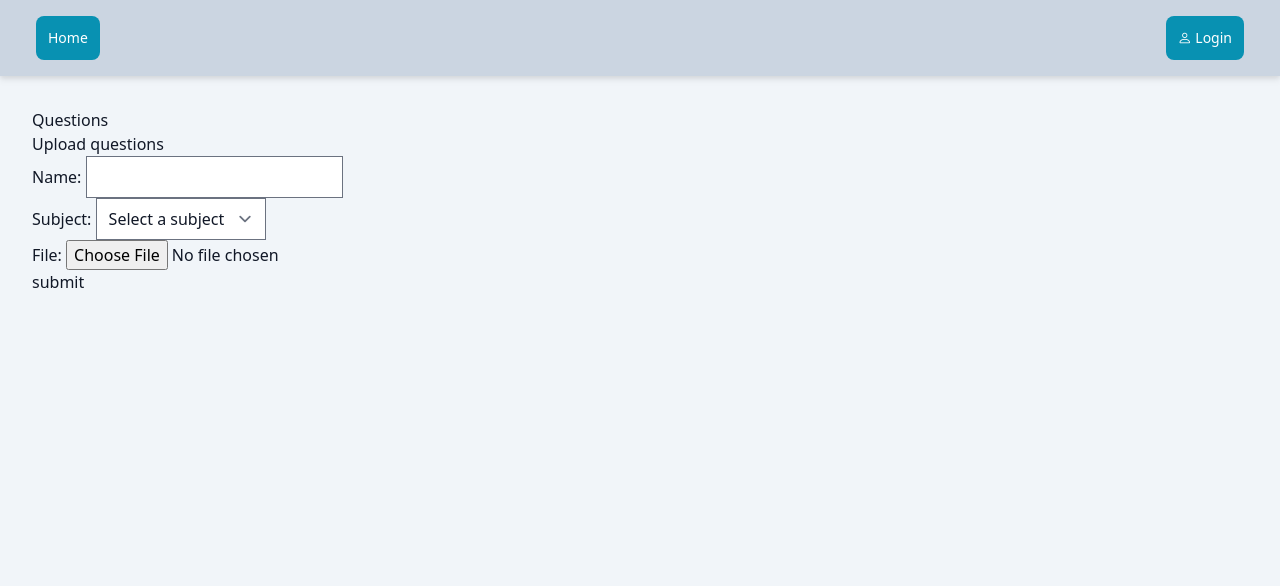
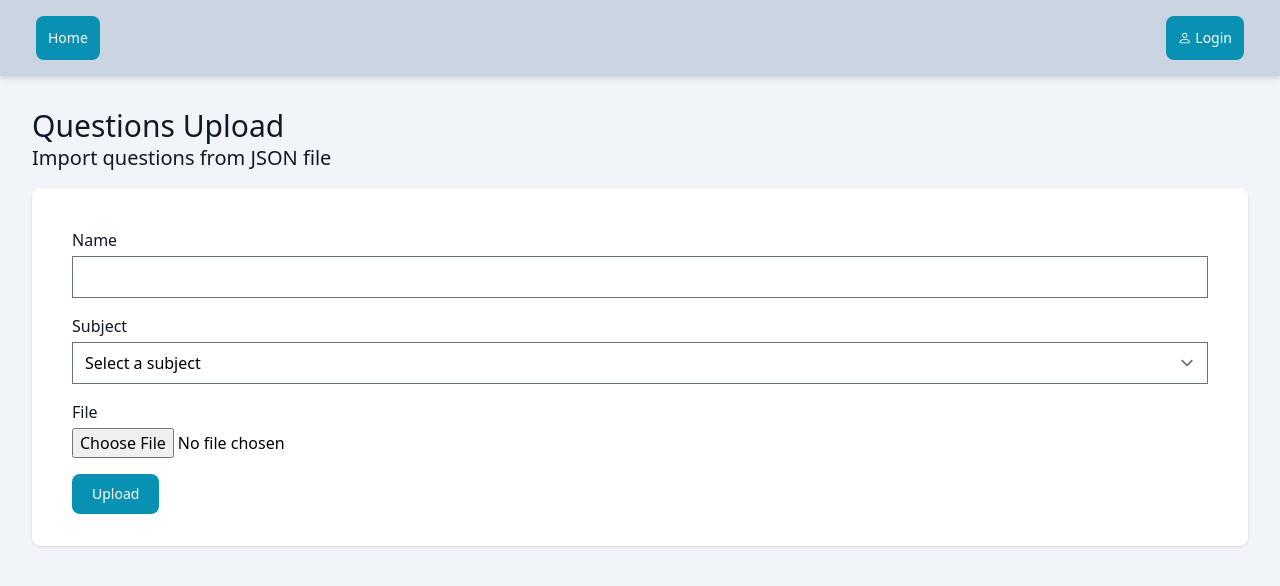
Before and after one commit to ProfSchimd/quiz-app, a Django app: page /question/upload in a window 1280 px wide. Shown: the top 586 px of the page. Run offline with Django 4.2, Linux system fonts and the light colour scheme; data that the repository does not hold is empty; some libraries are stand-ins or nearby versions.

Commit message:
Continued porting to Tailwind CSS.
Ported queston/show/<n> and question/upload routes to Tailwind CSS.
To get uniform layout, also subject_add and tag_add has been changed.

```diff
--- a/quiz_app/templates/QuizApp/question/question_upload.html
+++ b/quiz_app/templates/QuizApp/question/question_upload.html
@@ -1,12 +1,33 @@
 {% extends "base.html" %}
-    {% block content %}
-    <h1>Questions</h1>
-    {% if filter %}
+{% load widget_tweaks %}
+{% block content %}
+<header class="mb-4">
+    <hgroup>
+        <h1 class="text-3xl">Questions Upload</h1>
+        <h2 class="text-xl">Import questions from JSON file</h2>
+    </hgroup>
+</header>
+{% if filter %}
 {% endif %}
-<h1>Upload questions</h1>
-<form method="post" enctype="multipart/form-data" action={% url 'question_upload_confirm' %}>
-    {% csrf_token %}
-    {{ form.as_p }}
-    <input type="submit" value="submit">
-</form>
+<div class="bg-white dark:bg-slate-900 py-8 px-4 shadow sm:rounded-lg sm:px-10">
+    <form method="post" enctype="multipart/form-data" action={% url 'question_upload_confirm' %}>
+        {% csrf_token %}
+        <div class="flex flex-col pb-2">
+        {% for field in form %}
+        <div class="my-2">
+            <label for="{{ field.auto_id }}">
+                {{ field.label }}
+            </label>
+            <div class="mt-1">
+                {{ field|add_class:"w-full bg-white dark:bg-slate-300 text-black dark:text-black" }}
+            </div>
+        </div>
+
+        {% endfor %}
+        </div>
+        <input
+                class="text-white bg-cyan-600 hover:bg-cyan-700 focus:ring-4 focus:ring-cyan-200 font-medium rounded-lg text-sm px-5 py-2.5 text-center"
+                type="submit" value="Upload">
+    </form>
+</div>
 {% endblock %}
--- a/quiz_app/templates/QuizApp/subject_add.html
+++ b/quiz_app/templates/QuizApp/subject_add.html
@@ -3,9 +3,9 @@
 {% block content %}
 <article>
     <header>
-        <hgroup>
+        <header class="mb-4">
             <h1 class="text-3xl">Create new subject</h1>
-            <h2 class="text-2xl">Provide name, shortname, and description</h2>
+            <h2 class="text-xl">Provide name, shortname, and description</h2>
         </hgroup>
     </header>
     <div class="bg-white dark:bg-slate-900 py-8 px-4 shadow sm:rounded-lg sm:px-10">
--- a/quiz_app/templates/QuizApp/tag_add.html
+++ b/quiz_app/templates/QuizApp/tag_add.html
@@ -2,10 +2,10 @@
 {% load widget_tweaks %}
 {% block content %}
 <article>
-    <header>
+    <header class="mb-4">
         <hgroup>
             <h1 class="text-3xl">Create new tag</h1>
-            <h2 class="text-2xl">Provide name and description</h2>
+            <h2 class="text-xl">Provide name and description</h2>
         </hgroup>
     </header>
     <div class="bg-white dark:bg-slate-900 py-8 px-4 shadow sm:rounded-lg sm:px-10">
```
Also changed, not shown: quiz_app/templates/QuizApp/question/question_n.html (+30 -12 lines).
